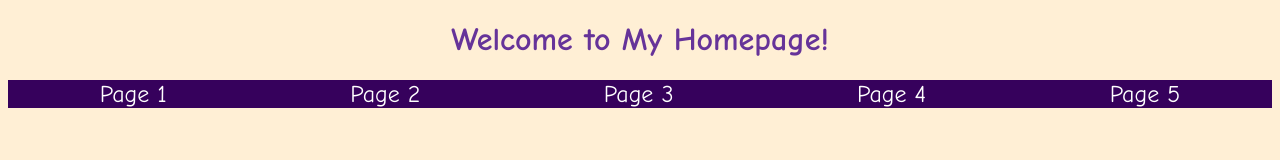
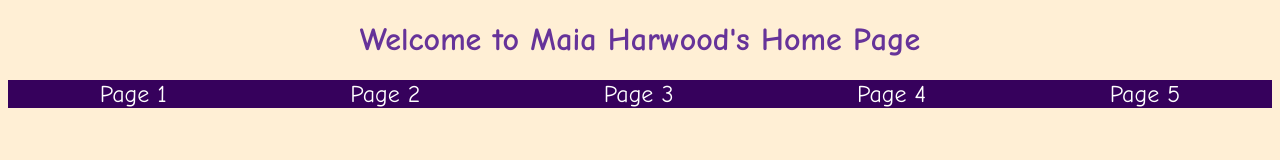
Before and after one commit to steeveeh/MaiaWebApp, a plain HTML site: page index.html in a window 1280 px wide. Drawn offline with Linux system fonts and the light colour scheme.

Commit message:
updated home page

```diff
--- a/index.html
+++ b/index.html
@@ -32,7 +32,7 @@
   </style>
 </head>
 <body>
-  <h1>Welcome to My Homepage!</h1>
+  <h1>Welcome to Maia Harwood's Home Page</h1>
   <nav>
     <a href="/page1.html"><span>Page 1</span></a>
     <a href="/page2.html"><span>Page 2</span></a>
```
